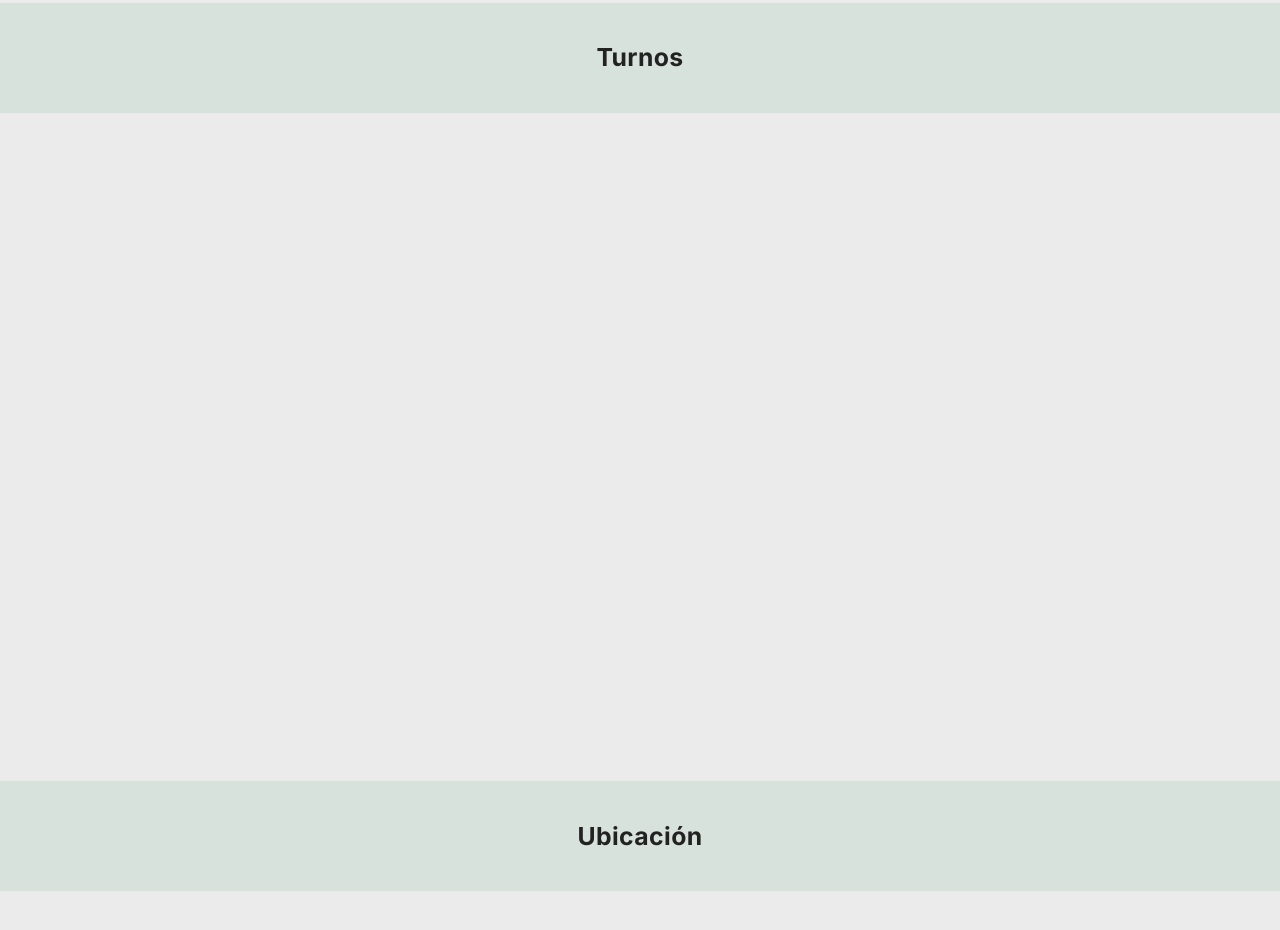
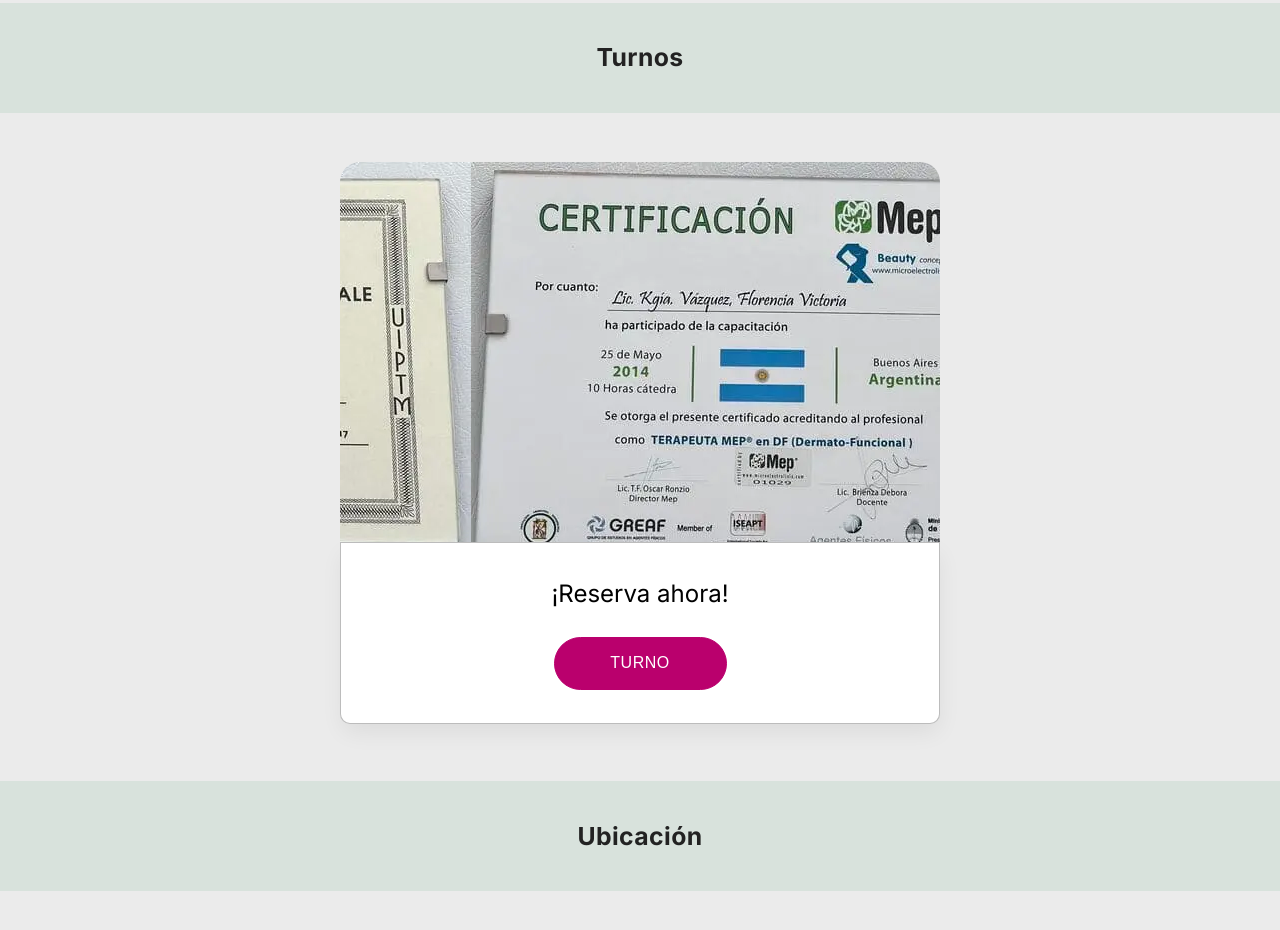
Before and after one commit to ByDiamondGod/EddevJobs_KinesiologyWeb, a website built with Vite: page index.html in a window 1280 px wide. Shown: the part 4000-4930 px from the top of the page. Built offline with nearby package versions, Linux system fonts and the light colour scheme; files whose address does not match are found by name.

Commit message:
feat: :zap: finish turnos section 100%

```diff
--- a/index.html
+++ b/index.html
@@ -245,9 +245,35 @@
 
     <section class="section-height" id="turnos">
       <h2 class="section-main__title">Turnos</h2>
+      <div class="container-middle-2">
+        <div class="turnos">
+          <h3 class="turnos__title"></h3>
 
+          <div class="slider-container">
+            <div class="slider-frame">
+              <ul>
+                <li><img class="slider-frame__image" src="img/webp/goal-1.webp" alt=""></li>
+                <li><img class="slider-frame__image" src="img/webp/goal-2.webp" alt=""></li>
+                <li><img class="slider-frame__image" src="img/webp/goal-3.webp" alt=""></li>
+                <li><img class="slider-frame__image" src="img/webp/goal-4.webp" alt=""></li>
+                <li><img class="slider-frame__image" src="img/webp/goal-5.webp" alt=""></li>
+                <li><img class="slider-frame__image" src="img/webp/goal-6.webp" alt=""></li>
+                <li><img class="slider-frame__image" src="img/webp/goal-7.webp" alt=""></li>
+              </ul>
+            </div>
+            <div class="turnos__checking">
+              <h4 class="turnos__description">¡Reserva ahora!</h4>
+              <div>
+                <a href="https://bydiamondgod.github.io/" target="_blank">
+                  <button class="turnos__btn">TURNO</button>
+                </a>
+              </div>
+            </div>
+          </div>
+        </div>
+      </div>
     </section>
-    <section class="section-main section-height" id="ubicacion">
+    <section class="section-main section-height-2" id="ubicacion">
       <h2 class="section-main__title">Ubicación</h2>
       <div class="container-middle">
 
--- /dev/null
+++ b/sass/components/_turnos.scss
@@ -0,0 +1,122 @@
+.turnos {
+  margin: 1rem;
+    .slider-container {
+        width: 100%;
+        display: grid;
+        place-content: center;
+    }
+
+    .slider-frame {
+        height: 380px;
+        width: 100%;
+        max-width: 600px;
+        overflow: hidden;
+        border-radius: 20px 20px 0 0;
+    }
+
+    .slider-frame ul {
+        display: flex;
+        padding: 0;
+        width: 900%; /* Puse 900 porque son 9 imagenes */
+        animation: slide 40s infinite cubic-bezier(0.55, 0.48, 0.37, 0.92);
+    }
+
+    @keyframes slide {
+        0% {
+            margin-left: 0;
+        }
+        30% {
+            margin-left: 0;
+        }
+
+        30% {
+            margin-left: -100%;
+        }
+        40% {
+            margin-left: -100%;
+        }
+
+        40% {
+            margin-left: -200%;
+        }
+        50% {
+            margin-left: -200%;
+        }
+
+        50% {
+            margin-left: -300%;
+        }
+        70% {
+            margin-left: -300%;
+        }
+
+        70% {
+            margin-left: -400%;
+        }
+        80% {
+            margin-left: -400%;
+        }
+
+        80% {
+            margin-left: -500%;
+        }
+        90% {
+            margin-left: -500%;
+        }
+
+        90% {
+            margin-left: -600%;
+        }
+        100% {
+            margin-left: -600%;
+        }
+    }
+
+    /* display: grid;
+        grid-template-columns: repeat(auto-fit, minmax(300px, 1fr));
+        gap: 16px; */
+
+    &__checking {
+        padding: 2rem;
+        background-color: #fff;
+        text-align: center;
+        border-radius: 0 0 10px 10px;
+        box-shadow: 1px 10px 23px -2px rgba(0, 0, 0, 0.068);
+        border: 1px solid #4444445b;
+        z-index: 100;
+    }
+
+    &__description {
+        font-size: 24px;
+        margin-bottom: 1.5rem;
+        font-weight: 400;
+    }
+
+    &__btn {
+        font-size: clamp(14px, 2vw, 16px);
+        padding: 1rem 2rem;
+        border-radius: 999px;
+        border: 1px solid #ba006d;
+        background-color: #ba006d;
+        color: #fff;
+        width: 173px;
+        font-weight: 400;
+        letter-spacing: 0.5px;
+        cursor: pointer;
+    }
+
+    &__btn:hover {
+        transform: scale(1.04);
+        transition: 0.3s;
+    }
+}
+
+@media screen and (max-width: 500px) {
+    .turnos .slider-frame {
+      height: 300px;
+
+        &__image {
+            height: 300px;
+        }
+    }
+}
--- a/sass/main.scss
+++ b/sass/main.scss
@@ -7,6 +7,7 @@
 @import "components/hero";
 @import "components/info";
 @import "components/slider";
+@import "components/turnos";
 
 //?  Layout
 @import "layout/footer";
```
Also changed, not shown: public/img/webp/goal-1.webp (added), public/img/webp/goal-2.webp (added), public/img/webp/goal-3.webp (added), public/img/webp/goal-4.webp (added), public/img/webp/goal-5.webp (added), public/img/webp/goal-6.webp (added), public/img/webp/goal-7.webp (added).
